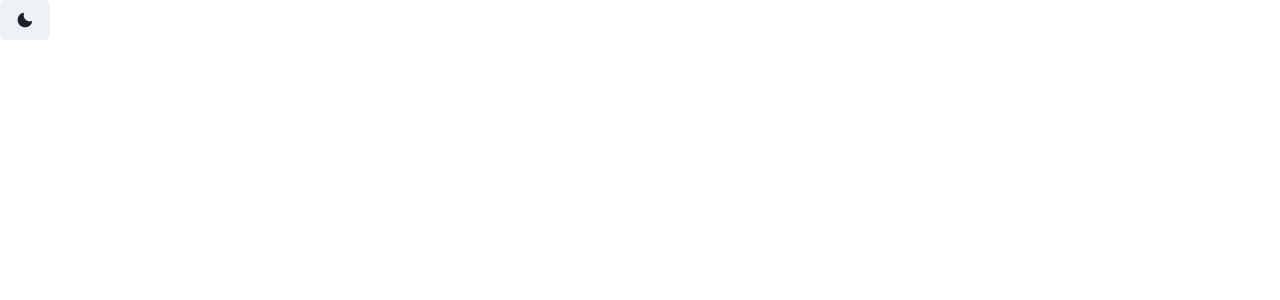
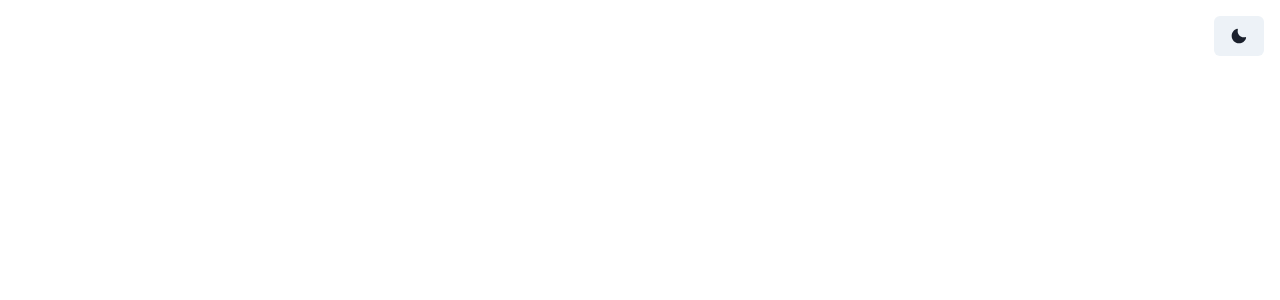
Before and after one commit to azamat-reactjs/azamat-resume, a React (Vite) app: page / in a window 1280 px wide. Shown: the top 300 px of the page. Built offline with nearby package versions, Linux system fonts and the light colour scheme.

Commit message:
Making button absolute

```diff
--- a/src/components/App.tsx
+++ b/src/components/App.tsx
@@ -9,6 +9,10 @@ export const App = () => {
       <div>
         <Button
           onClick={toggleColorMode}
+          pos="absolute"
+          top="0"
+          right="0"
+          m="1rem"
         >
           {colorMode === 'dark' ? <SunIcon /> : <MoonIcon />}
         </Button>
```
